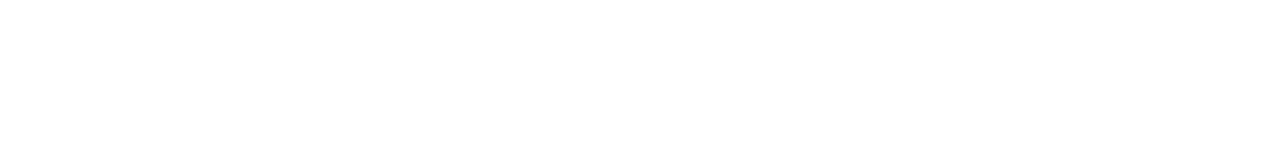
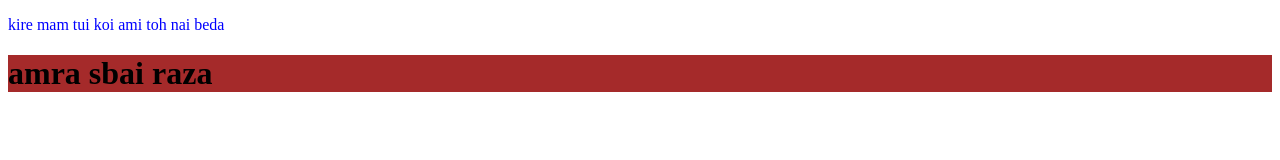
Before and after one commit to sanjay-98/my-first-website-repo, a plain HTML site: page index.html in a window 1280 px wide. Drawn offline with Linux system fonts and the light colour scheme.

Commit message:
color changed

```diff
--- a/index.html
+++ b/index.html
@@ -5,8 +5,10 @@
     <meta http-equiv="X-UA-Compatible" content="IE=edge">
     <meta name="viewport" content="width=device-width, initial-scale=1.0">
     <title>my first github repo</title>
+    <link rel="stylesheet" href="style.css">
 </head>
 <body>
-
+    <p>kire mam tui koi ami toh nai beda</p>
+    <h1>amra sbai raza</h1>
 </body>
 </html>
--- /dev/null
+++ b/style.css
@@ -0,0 +1,6 @@
+p{
+    color: blue;
+}
+h1{
+    background-color: brown;
+}
```
